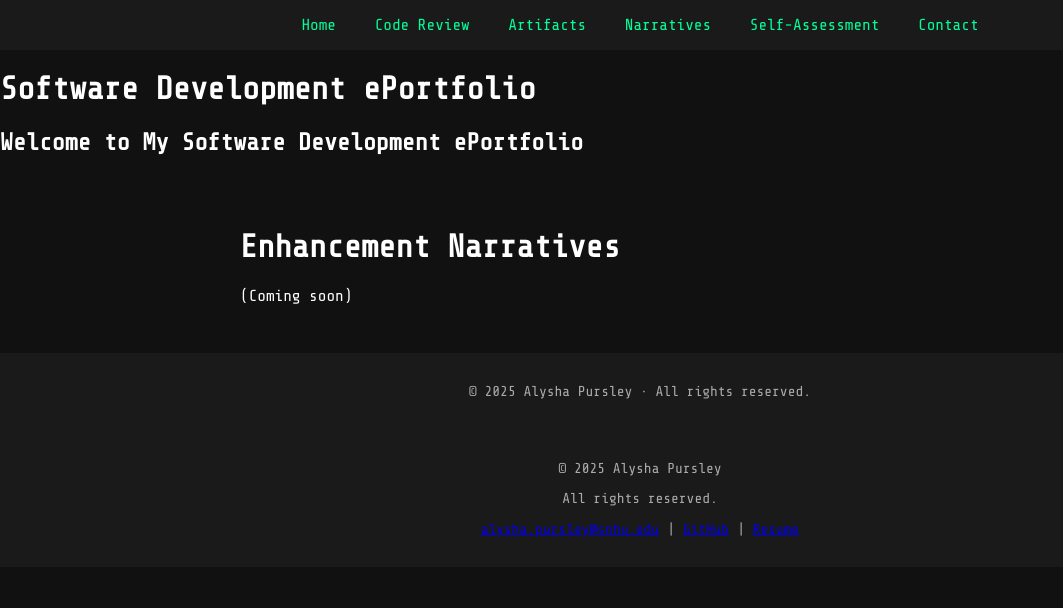
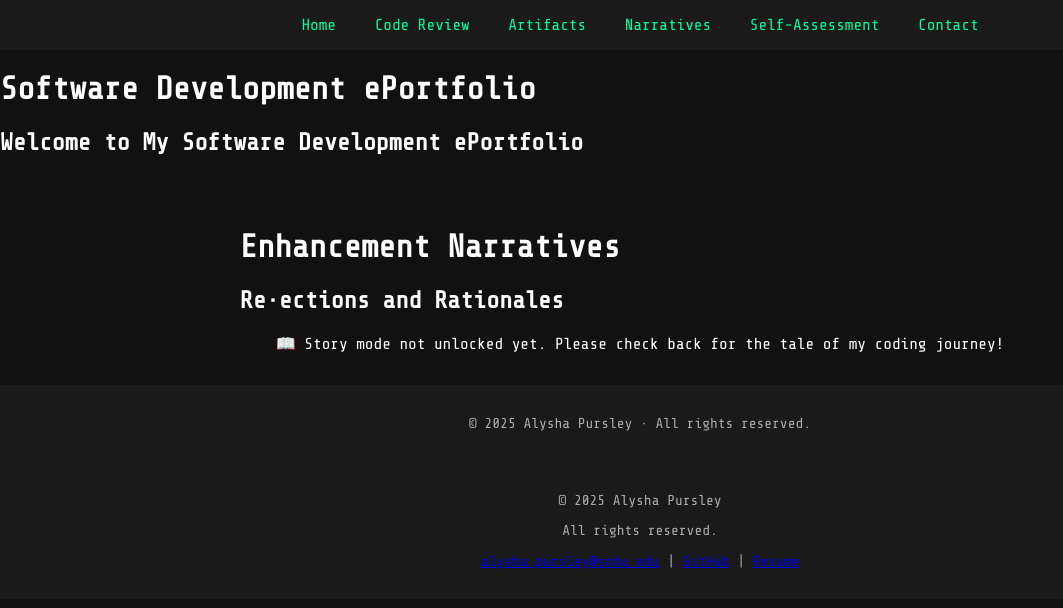
Before and after one commit to apursley2012/Software-Dev-ePortfolio, a Jekyll site: the page built from narratives/index.md, in a window 1280 px wide. Shown: the top 608 px of the page, without its empty margins (0-1063 px from the left). Built offline with Jekyll 4.4.1, drawn with Linux system fonts in a browser that asks for light colours.

Commit message:
Update index.md

```diff
--- a/narratives/index.md
+++ b/narratives/index.md
@@ -5,4 +5,9 @@ title: Enhancement Narratives
 
 # Enhancement Narratives
 
-(Coming soon)
+## Reflections and Rationales
+<div style="text-align: center;">
+
+📖 Story mode not unlocked yet. Please check back for the tale of my coding journey!
+
+</div>
```
